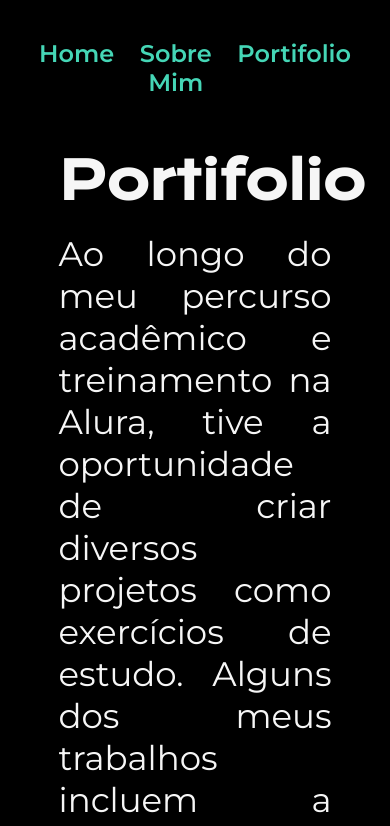
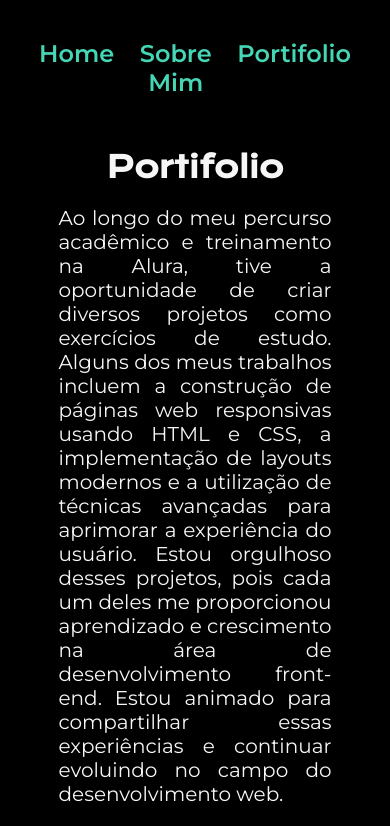
Before and after one commit to JuciAlvesJunior/portifolio, a plain HTML site: page Portifolio.html in a window 390 px wide. Shown: the top 826 px of the page. Drawn offline with nearby package versions, Linux system fonts and the light colour scheme.

Commit message:
Add files via upload

```diff
--- a/styles/Style.css
+++ b/styles/Style.css
@@ -181,5 +181,11 @@ body {
          height: 30px;
          margin-top:200px;
       }
+      .apresentacao__conteudo__titulo__portifolio{
+         font-size: 30px;
+      }
+      .apresentacao__conteudo__texto__portifolio{
+         font-size: 20px;
+      }
 
    }
```
Also changed, not shown: portifolio.html (+1 -0 lines).
